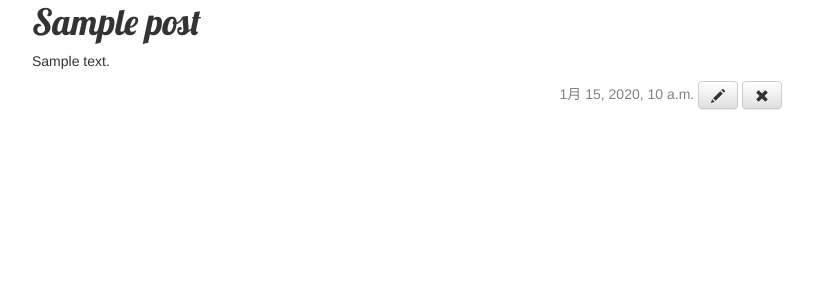
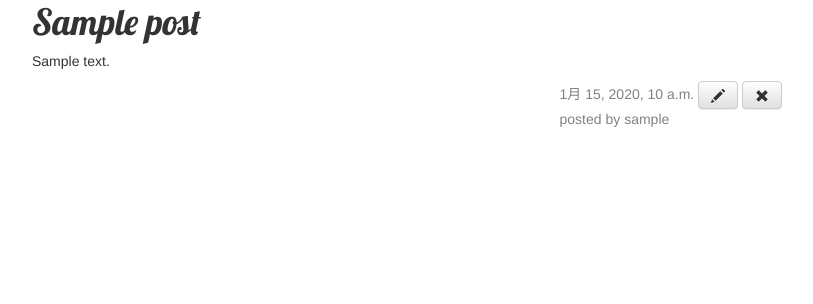
Before and after one commit to Snowman88/Readable, a Django app: page /post/1/ in a window 1280 px wide. Shown: the part 162-466 px from the top of the page, without its empty margins (23-836 px from the left). Run offline with Django 3.2, Linux system fonts and the light colour scheme; tables that the repository leaves empty hold one stand-in row (Sample ...); some libraries are stand-ins or nearby versions.

Commit message:
add Posted by

```diff
--- a/blog/templates/blog/post_detail.html
+++ b/blog/templates/blog/post_detail.html
@@ -8,6 +8,8 @@
             {{ post.created }}
             <a class="btn btn-default" href="{% url 'post_edit' pk=post.pk %}"><span class="glyphicon glyphicon-pencil"></span></a>
             <a class="btn btn-default" href="{% url 'post_remove' pk=post.pk %}"><span class="glyphicon glyphicon-remove"></span></a>
+            <br />
+            posted by {{ post.author }}
         </div>
     </div>
 {% endblock content %}
--- a/blog/templates/blog/post_list.html
+++ b/blog/templates/blog/post_list.html
@@ -6,7 +6,9 @@
             <h1><a href="{% url 'blog.views.post_detail' pk=post.pk %}">{{ post.title }}</a></h1>
             <p>{{ post.text|linebreaks }}</p>
             <div class="date">
-                {{ post.published_date }}
+                {{ post.created }}
+                <br />
+                posted by {{ post.author }}
             </div>
         </div>
     {% endfor %}
```
